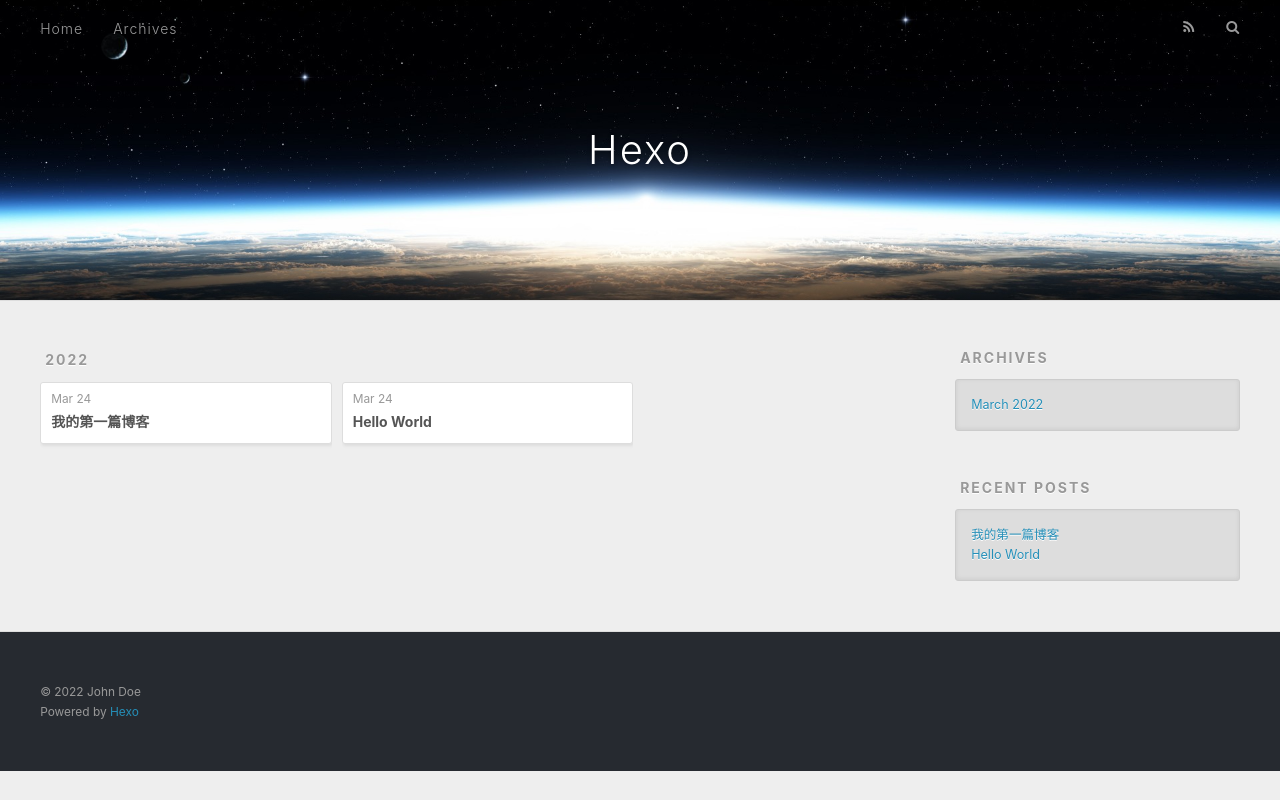
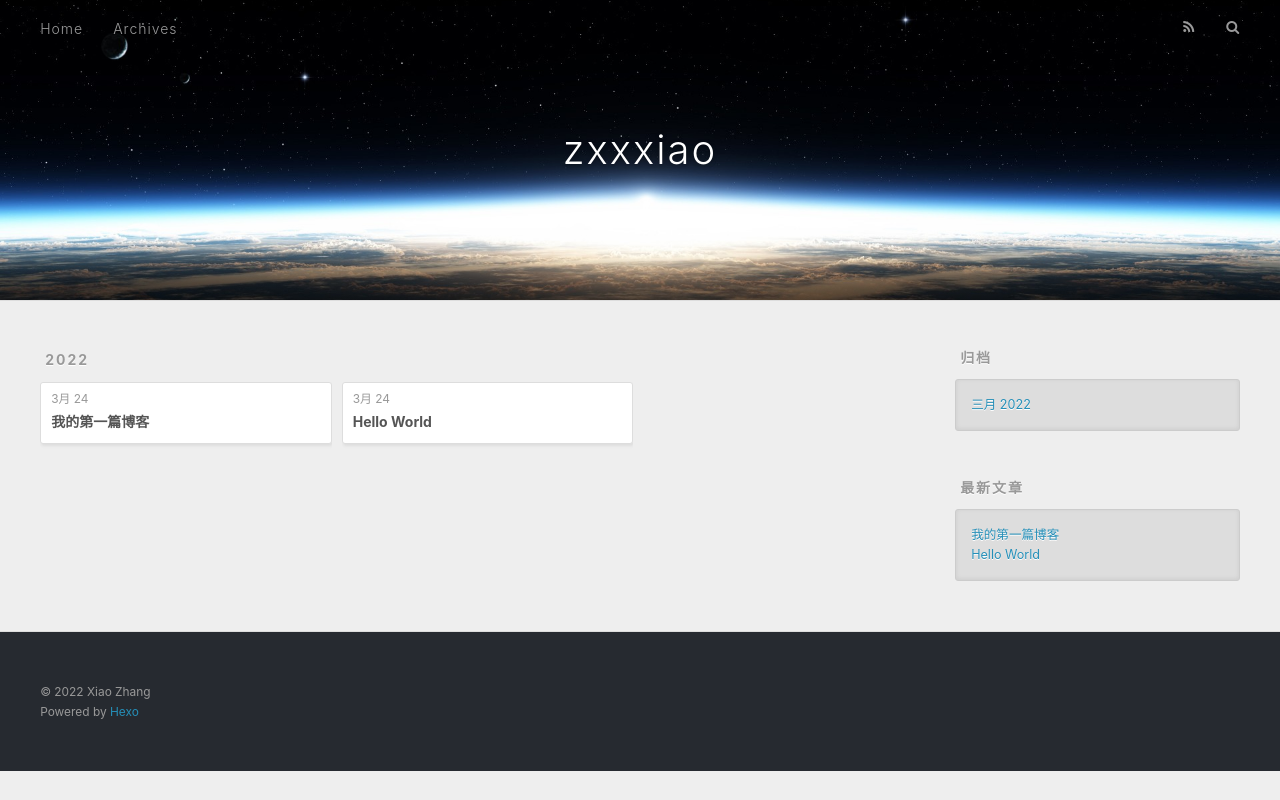
Before and after one commit to zxxxiao/zxxxiao.github.io, a plain HTML site: page archives/2022/03/index.html in a window 1280 px wide. Drawn offline with nearby package versions, Linux system fonts and the light colour scheme.

Commit message:
Site updated: 2022-03-24 15:33:30

```diff
--- a/archives/2022/03/index.html
+++ b/archives/2022/03/index.html
@@ -5,17 +5,19 @@
 
 
 
-  <title>Archives: 2022/3 | Hexo</title>
+  <title>归档: 2022/3 | zxxxiao</title>
   <meta name="viewport" content="width=device-width, initial-scale=1, maximum-scale=1">
-  <meta property="og:type" content="website">
-<meta property="og:title" content="Hexo">
+  <meta name="description" content="随笔">
+<meta property="og:type" content="website">
+<meta property="og:title" content="zxxxiao">
 <meta property="og:url" content="http://example.com/archives/2022/03/index.html">
-<meta property="og:site_name" content="Hexo">
-<meta property="og:locale" content="en_US">
-<meta property="article:author" content="John Doe">
+<meta property="og:site_name" content="zxxxiao">
+<meta property="og:description" content="随笔">
+<meta property="og:locale" content="zh_CN">
+<meta property="article:author" content="Xiao Zhang">
 <meta name="twitter:card" content="summary">
 
-    <link rel="alternate" href="/atom.xml" title="Hexo" type="application/atom+xml">
+    <link rel="alternate" href="/atom.xml" title="zxxxiao" type="application/atom+xml">
 
 
     <link rel="icon" href="/favicon.png">
@@ -36,7 +38,7 @@
   <div id="header-outer" class="outer">
     <div id="header-title" class="inner">
       <h1 id="logo-wrap">
-        <a href="/" id="logo">Hexo</a>
+        <a href="/" id="logo">zxxxiao</a>
       </h1>
 
     </div>
@@ -53,7 +55,7 @@
 
           <a id="nav-rss-link" class="nav-icon" href="/atom.xml" title="RSS Feed"></a>
 
-        <a id="nav-search-btn" class="nav-icon" title="Search"></a>
+        <a id="nav-search-btn" class="nav-icon" title="搜索"></a>
       </nav>
       <div id="search-form-wrap">
         <form action="//google.com/search" method="get" accept-charset="UTF-8" class="search-form"><input type="search" name="q" class="search-form-input" placeholder="Search"><button type="submit" class="search-form-submit">&#xF002;</button><input type="hidden" name="sitesearch" value="http://example.com"></form>
@@ -79,7 +81,7 @@
   <div class="archive-article-inner">
     <header class="archive-article-header">
       <a href="/2022/03/24/%E6%88%91%E7%9A%84%E7%AC%AC%E4%B8%80%E7%AF%87%E5%8D%9A%E5%AE%A2/" class="archive-article-date">
-  <time datetime="2022-03-24T07:08:20.000Z" itemprop="datePublished">Mar 24</time>
+  <time datetime="2022-03-24T07:08:20.000Z" itemprop="datePublished">3月 24</time>
 </a>
 
 
@@ -98,7 +100,7 @@
   <div class="archive-article-inner">
     <header class="archive-article-header">
       <a href="/2022/03/24/hello-world/" class="archive-article-date">
-  <time datetime="2022-03-24T03:23:33.029Z" itemprop="datePublished">Mar 24</time>
+  <time datetime="2022-03-24T03:23:33.029Z" itemprop="datePublished">3月 24</time>
 </a>
 
 
@@ -130,9 +132,9 @@
 
 
   <div class="widget-wrap">
-    <h3 class="widget-title">Archives</h3>
+    <h3 class="widget-title">归档</h3>
     <div class="widget">
-      <ul class="archive-list"><li class="archive-list-item"><a class="archive-list-link" href="/archives/2022/03/">March 2022</a></li></ul>
+      <ul class="archive-list"><li class="archive-list-item"><a class="archive-list-link" href="/archives/2022/03/">三月 2022</a></li></ul>
     </div>
   </div>
 
@@ -140,7 +142,7 @@
 
 
   <div class="widget-wrap">
-    <h3 class="widget-title">Recent Posts</h3>
+    <h3 class="widget-title">最新文章</h3>
     <div class="widget">
       <ul>
 
@@ -164,7 +166,7 @@
 
   <div class="outer">
     <div id="footer-info" class="inner">
-      &copy; 2022 John Doe<br>
+      &copy; 2022 Xiao Zhang<br>
       Powered by <a href="http://hexo.io/" target="_blank">Hexo</a>
     </div>
   </div>
```
Also changed, not shown: 2022/03/24/hello-world/index.html (+11 -11 lines), archives/2022/index.html (+17 -15 lines), archives/index.html (+17 -15 lines), index.html (+15 -13 lines).
